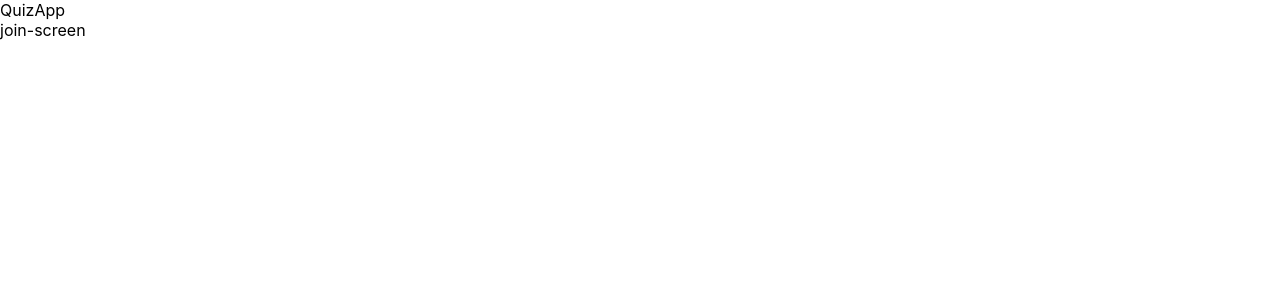
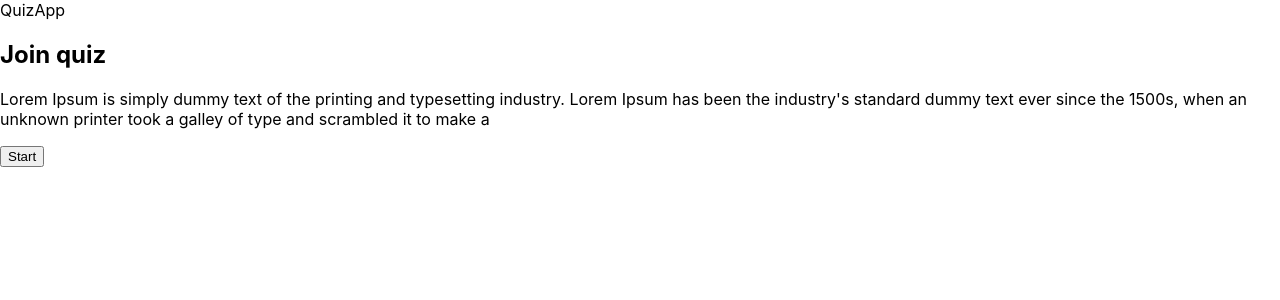
Before and after one commit to lahiru-rajapakshe/quizz-app, a React (Create React App) app in the folder quiz/: page / in a window 1280 px wide. Shown: the top 300 px of the page. Built offline with nearby package versions, Linux system fonts and the light colour scheme.

Commit message:
Add start button

```diff
--- a/quiz/src/components/JoinScreen.js
+++ b/quiz/src/components/JoinScreen.js
@@ -1,4 +1,15 @@
-function JoinScreen(){
-    return "join-screen";
+function JoinScreen({start}){
+    return (
+<div className="join-screen">
+        <h2>Join quiz</h2>
+        <p>Lorem Ipsum is simply dummy text of the printing and typesetting industry. Lorem Ipsum has been the industry's standard dummy text ever since the 1500s, when an unknown printer took a galley of type and scrambled it to make a  </p>
+
+        <button onClick={start}>
+            Start
+        </button>
+
+
+</div>
+    );
 }
 export default JoinScreen;
```
